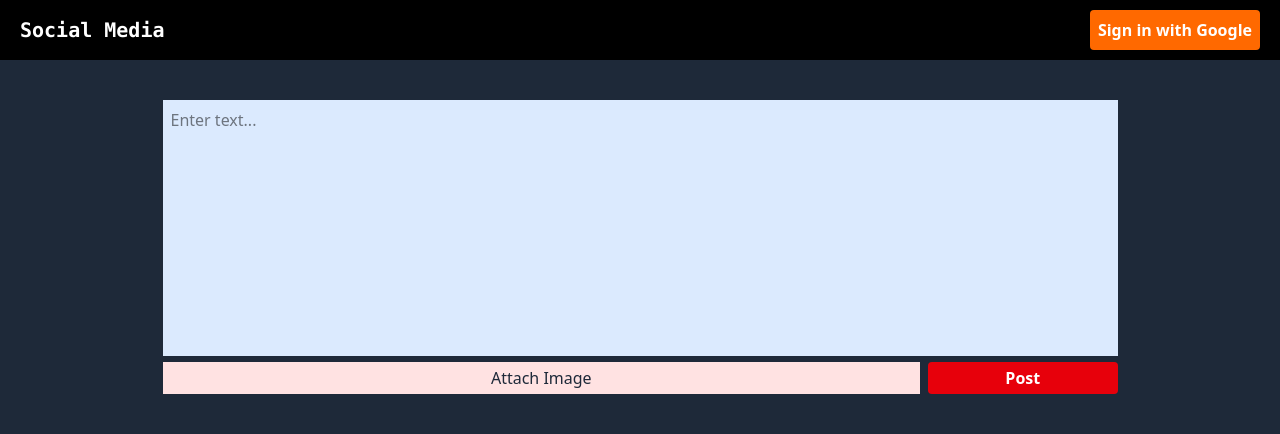
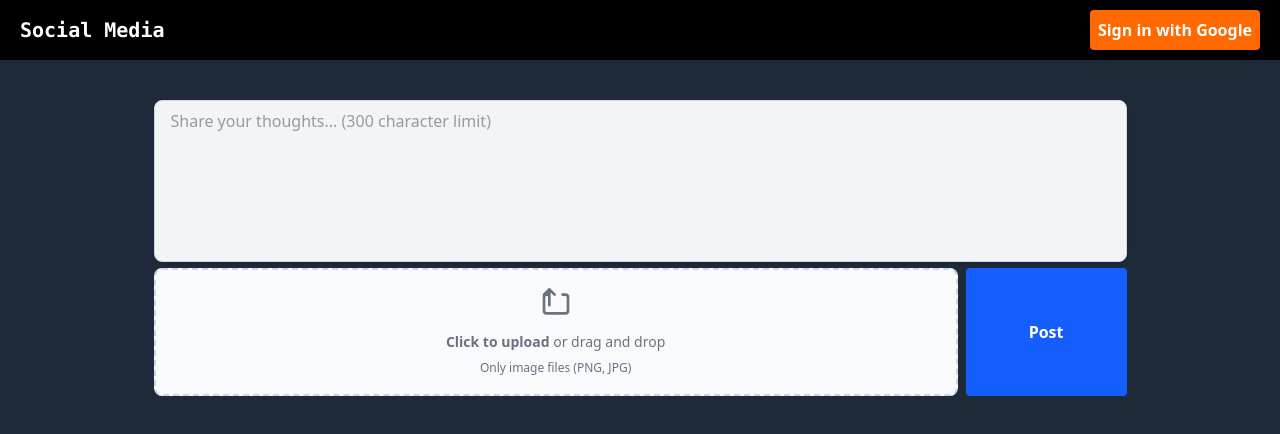
Before and after one commit to BerinMadzak/Social-Media, a React (Vite) app: page / in a window 1280 px wide. Shown: the top 434 px of the page. Built offline with nearby package versions, Linux system fonts and the light colour scheme; no server answers.

Commit message:
Styling for post form

```diff
--- a/src/components/NewPost.tsx
+++ b/src/components/NewPost.tsx
@@ -1,10 +1,78 @@
+import { useRef, useState } from "react";
+
 export default function NewPost() {
+    const [content, setContent] = useState<string | null>(null);
+    const [fileName, setFileName] = useState<string | null>(null);
+
+    const fileInputRef = useRef<HTMLInputElement | null>(null);
+
+    const handleFileChange = (e: React.ChangeEvent<HTMLInputElement>) => {
+        const file = e.target.files?.[0];
+        if(file) {
+            setFileName(file.name);
+        }
+    }
+
+    const handleRemoveFile = () => {
+        setFileName(null);
+        if(fileInputRef.current) {
+            fileInputRef.current.value = "";
+        }
+    };
+
     return (
         <form>
-            <textarea cols={100} rows={10} placeholder="Enter text..." className="bg-blue-100 resize-none p-2"></textarea>
+            <textarea
+                cols={100}
+                rows={6}
+                placeholder="Share your thoughts... (300 character limit)"
+                className="w-full px-4 py-2 text-gray-700 bg-gray-100 border border-gray-300 rounded-lg shadow-sm focus:outline-none focus:ring-2 focus:ring-blue-500 focus:border-blue-500 resize-none"
+                maxLength={300}
+                required
+            ></textarea>
             <div className="flex gap-x-2">
-                <button className="w-[80%] h-8 bg-red-100 cursor-pointer text-gray-800">Attach Image</button>
-                <button className="w-[20%] rounded bg-red-600 font-bold text-white cursor-pointer">Post</button>
+                <div className="flex items-center justify-center w-full">
+                    <label htmlFor="image" className="flex flex-col items-center justify-center w-full h-32 border-2 border-dashed border-gray-300 rounded-lg cursor-pointer bg-gray-50 hover:bg-gray-100 transition">
+                        <div className="flex flex-col items-center justify-center pt-5 pb-6">
+                            <svg
+                                className="w-8 h-8 mb-4 text-gray-500"
+                                fill="none"
+                                stroke="currentColor"
+                                strokeWidth="2"
+                                viewBox="0 0 24 24"
+                            >
+                                <path
+                                    strokeLinecap="round"
+                                    strokeLinejoin="round"
+                                    d="M7 16V4m0 0L3 8m4-4l4 4M17 8h2a2 2 0 012 2v10a2 2 0 01-2 2H5a2 2 0 01-2-2V10a2 2 0 012-2h2"
+                                />
+                            </svg>
+                            <p className="mb-2 text-sm text-gray-500">
+                                <span className="font-semibold">Click to upload</span> or drag and drop
+                            </p>
+                            <p className="text-xs text-gray-500">Only image files (PNG, JPG)</p>
+                        </div>
+                        <input
+                            id="image"
+                            type="file"
+                            accept="image/*"
+                            className="hidden"
+                            onChange={handleFileChange}
+                        />
+                    </label>
+                    {fileName && (
+                        <div className="px-4 py-2 bg-blue-100 text-blue-700 rounded-md shadow-md h-full">
+                            Selected file: {fileName}
+                            <button
+                                onClick={handleRemoveFile}
+                                className="ml-4 text-sm text-red-500 hover:text-red-700 focus:outline-none"
+                            >
+                                Remove
+                            </button>
+                        </div>
+                    )}
+                </div>
+                <button className="w-[20%] rounded bg-blue-600 font-bold text-white cursor-pointer">Post</button>
             </div>
         </form>
     );
```
